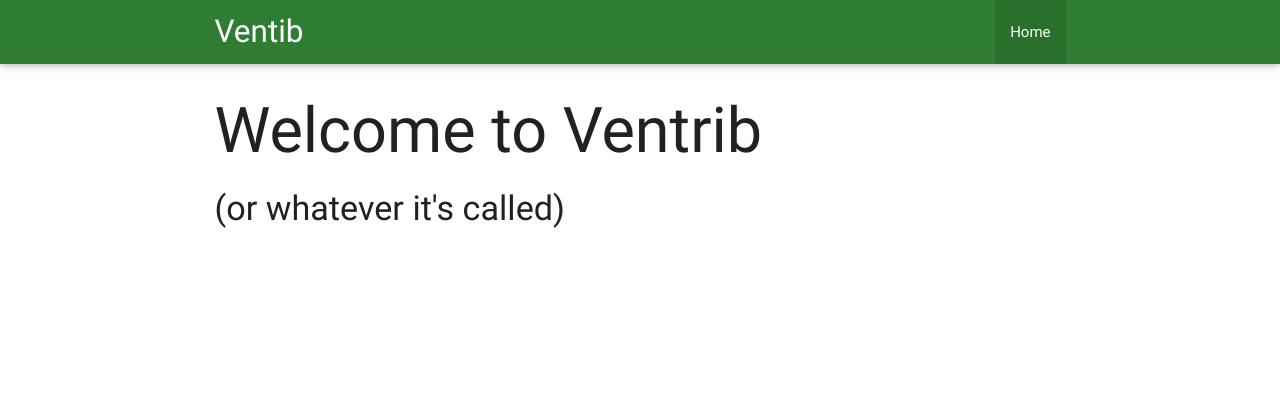
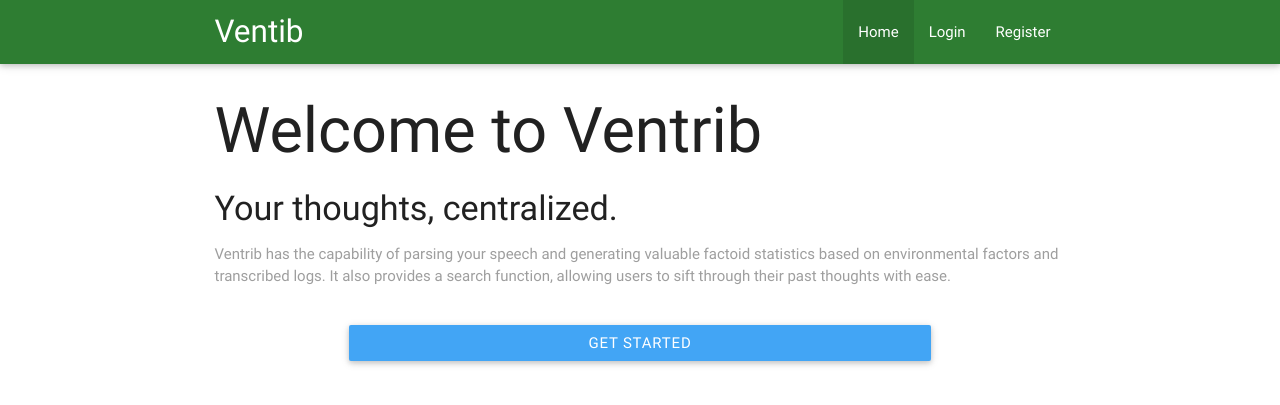
Before and after one commit to cydrobolt/ventib, a Flask app: page / in a window 1280 px wide. Shown: the top 405 px of the page. Run offline with Flask 2, Linux system fonts and the light colour scheme.

Commit message:
Fix interface add catchphrase

```diff
--- a/web/templates/home.html
+++ b/web/templates/home.html
@@ -1,5 +1,10 @@
 {% extends 'navbar.html' %}
 {% block content %}
 <h1>Welcome to Ventrib</h1>
-<h4>(or whatever it's called)</h4>
+<h4>Your thoughts, centralized.</h4>
+<p class="grey-text">Ventrib has the capability of parsing your speech and generating valuable factoid statistics based on environmental factors and transcribed logs.
+It also provides a search function, allowing users to sift through their past thoughts with ease. </p>
+<br />
+<div class="row"><a class="btn blue lighten-1 col s8 offset-s2" href="/register">Get Started</a></div>
+
 {% endblock %}
--- a/web/templates/navbar.html
+++ b/web/templates/navbar.html
@@ -1,7 +1,10 @@
 {% extends 'base.html' %}
 {% set thispage = thispage|default('home') %}
 {% set links = [
-    ('Home', 'home', '/', True)
+    ('Home', 'home', '/', True),
+    ('Login', 'login', '/login', True),
+    ('Register', 'register', '/register', True)
+
 ] %}
 {% block body %}
 <nav class="green darken-3">
```
Also changed, not shown: 1 other file.
